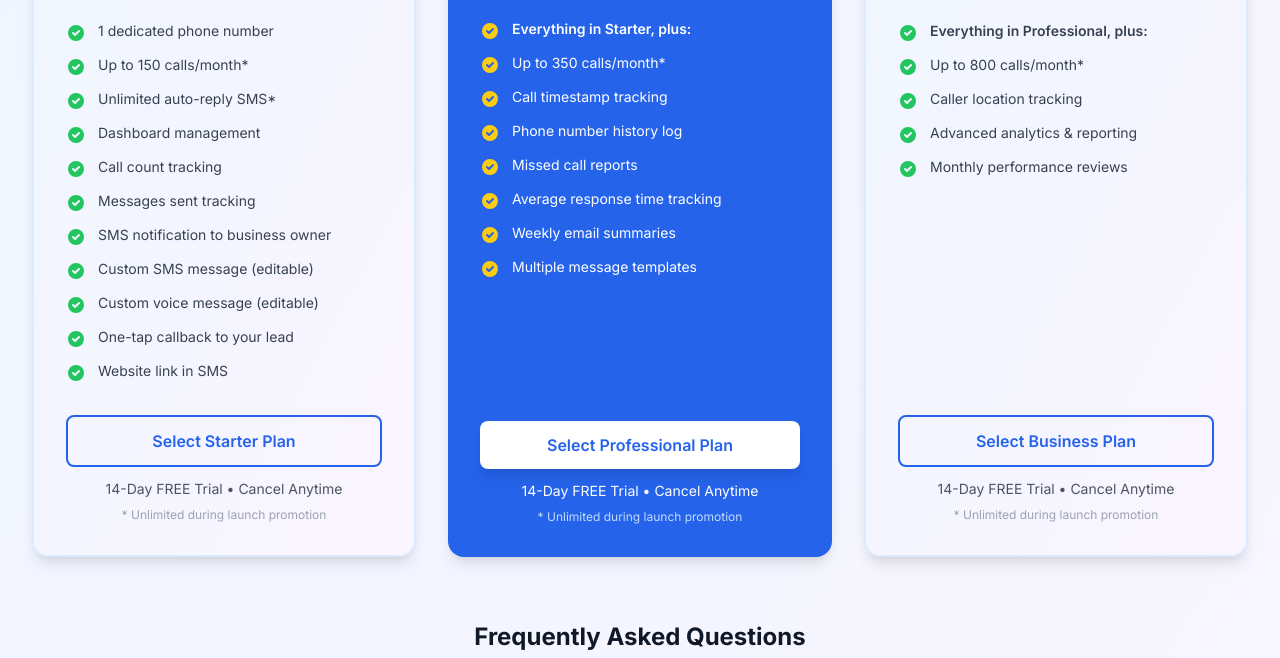
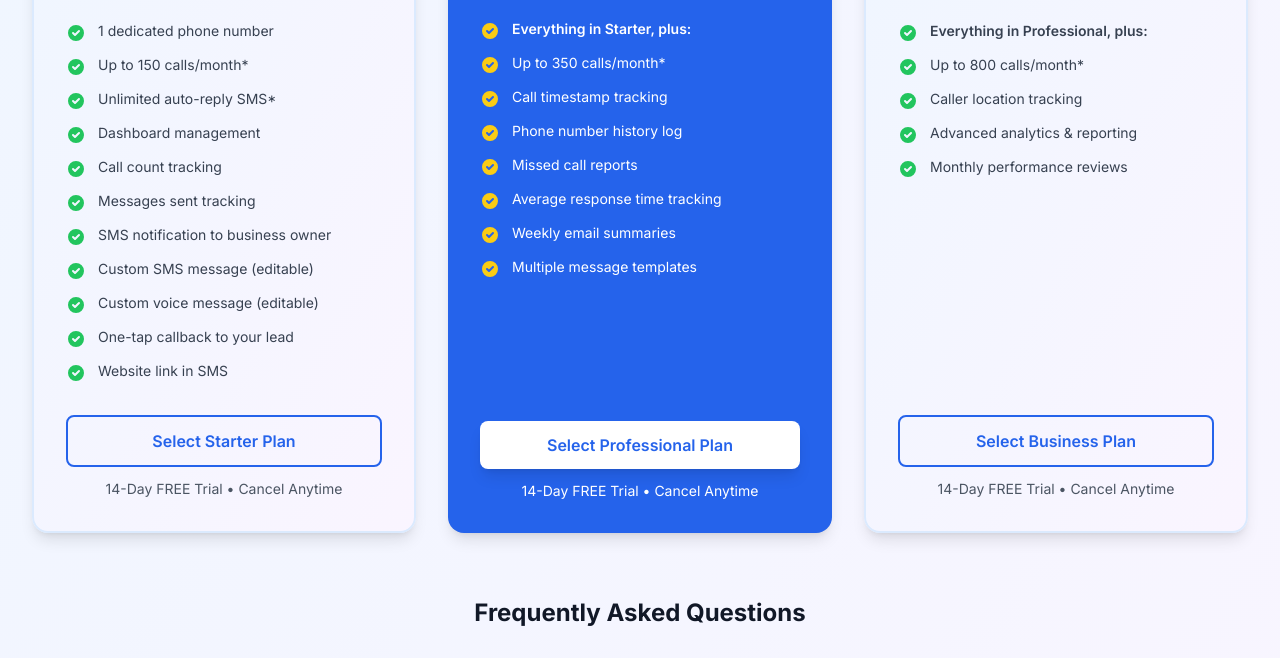
Before and after one commit to Happcity/firstcallcapture, a website: page checkout.html in a window 1280 px wide. Shown: the part 377-1035 px from the top of the page. Drawn offline with nearby package versions, Linux system fonts and the light colour scheme; a script that the page names is missing.

Commit message:
Update checkout.html

```diff
--- a/checkout.html
+++ b/checkout.html
@@ -125,7 +125,6 @@
                         Select Starter Plan
                     </button>
                     <p class="text-center text-sm text-gray-600 mt-3">14-Day FREE Trial • Cancel Anytime</p>
-                    <p class="text-center text-xs text-gray-400 mt-2">* Unlimited during launch promotion</p>
                 </div>
             </div>
 
@@ -200,7 +199,6 @@
                         Select Professional Plan
                     </button>
                     <p class="text-center text-sm text-white mt-3">14-Day FREE Trial • Cancel Anytime</p>
-                    <p class="text-center text-xs text-blue-200 mt-2">* Unlimited during launch promotion</p>
                 </div>
             </div>
 
@@ -254,7 +252,6 @@
                         Select Business Plan
                     </button>
                     <p class="text-center text-sm text-gray-600 mt-3">14-Day FREE Trial • Cancel Anytime</p>
-                    <p class="text-center text-xs text-gray-400 mt-2">* Unlimited during launch promotion</p>
                 </div>
             </div>
 
```
